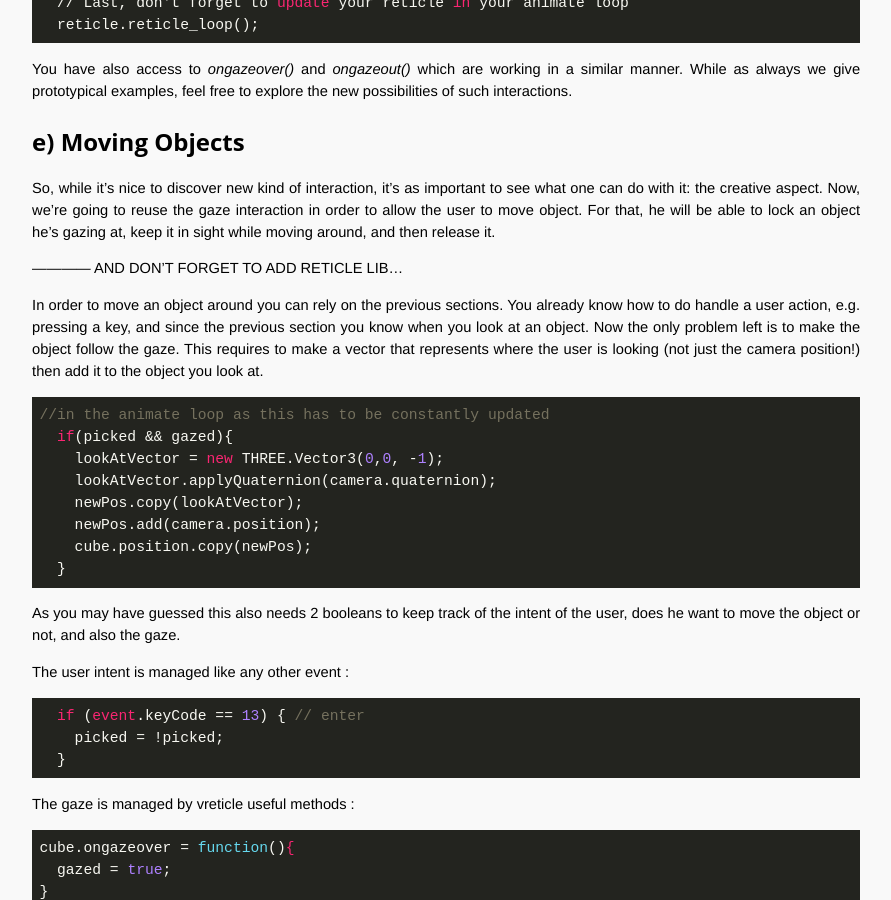
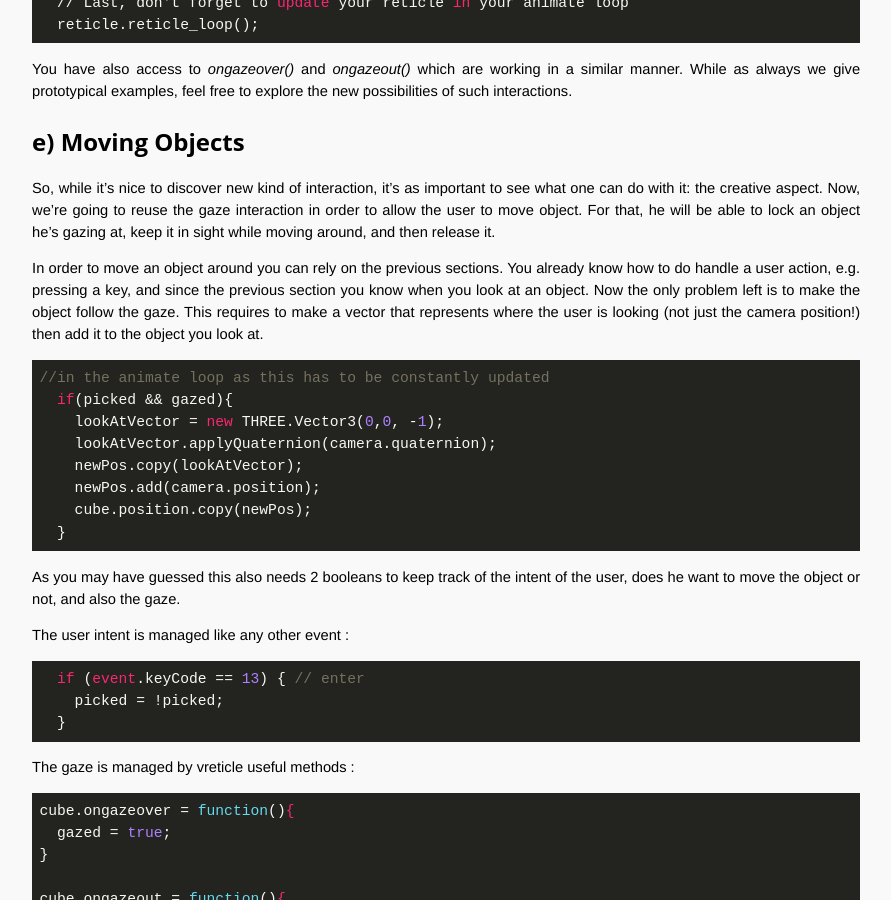
Before and after one commit to OpenTechSchool-Brussels/webVR-for-3D-graphics-and-music, a Jekyll site: the page built from interacting-within-the-scene.markdown, in a window 1280 px wide and 900 px high, scrolled down 3467 px. Shown: the whole window, without its empty margins (324-1215 px from the left). Built offline with Jekyll 4.4.1, drawn with Linux system fonts in a browser that asks for light colours; Markdown is read by kramdown in place of the engine named in the settings.

Commit message:
Update interacting-within-the-scene.markdown

````diff
--- a/interacting-within-the-scene.markdown
+++ b/interacting-within-the-scene.markdown
@@ -136,9 +136,6 @@ You have also access to *ongazeover()* and *ongazeout()* which are working in a
 
 So, while it's nice to discover new kind of interaction, it's as important to see what one can do with it: the creative aspect. Now, we're going to reuse the gaze interaction in order to allow the user to move object. For that, he will be able to lock an object he's gazing at, keep it in sight while moving around, and then release it.
 
-
------------- AND DON'T FORGET TO ADD RETICLE LIB...
-
 In order to move an object around you can rely on the previous sections. You already know how to do handle a user action, e.g. pressing a key, and since the previous section you know when you look at an object. Now the only problem left is to make the object follow the gaze. This requires to make a vector that represents where the user is looking (not just the camera position!) then add it to the object you look at.
 
 ```javascript
````
